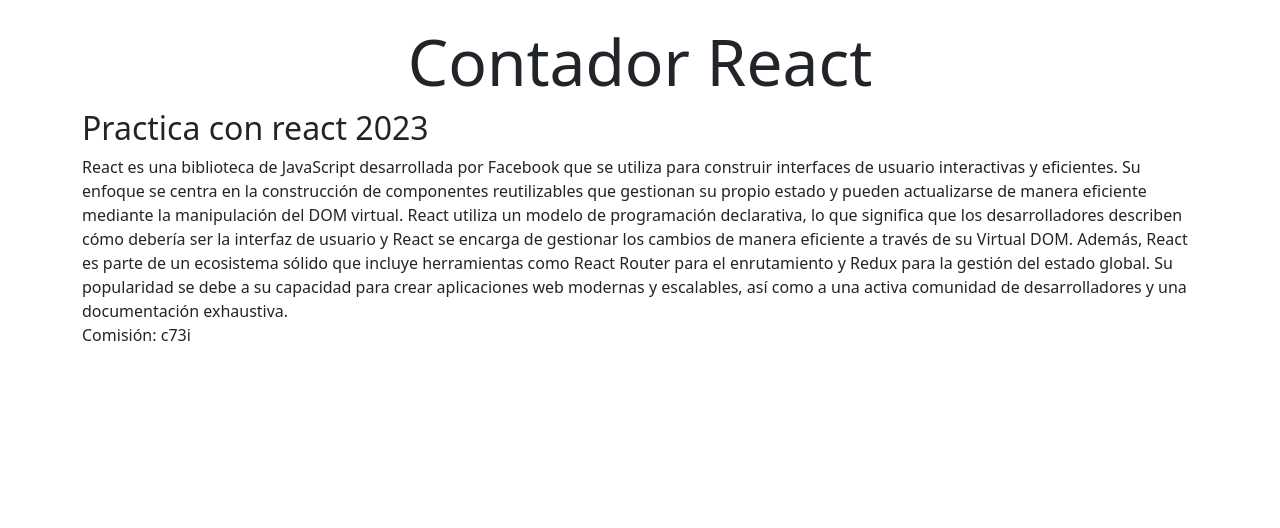
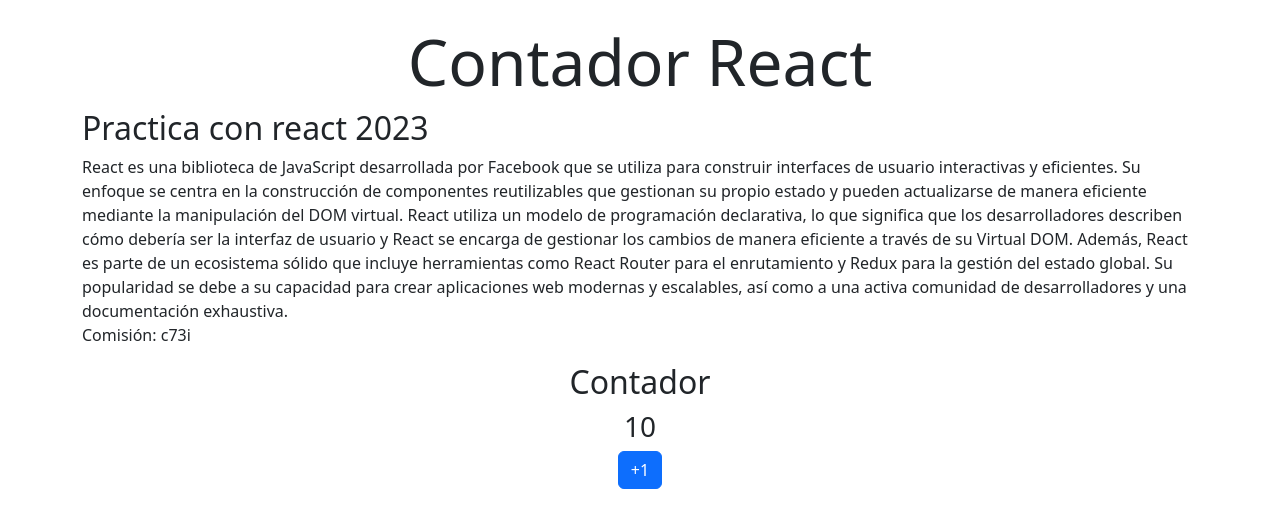
Before and after one commit to julianDev94/contadorReact, a React (Vite) app: page / in a window 1280 px wide. Shown: the top 528 px of the page. Built offline with nearby package versions, Linux system fonts and the light colour scheme.

Commit message:
Agregamos maquetado del componente Contador

```diff
--- a/src/App.jsx
+++ b/src/App.jsx
@@ -1,6 +1,7 @@
 // Zona de imports
 import "bootstrap/dist/css/bootstrap.min.css";
 import TituloSecundario from "./components/TituloSecundario";
+import Contador from "./components/Contador";
 
 function App() {
   // Zona de logica que queremos que tenga el componente, todo lo que sea JS
@@ -35,7 +36,7 @@ function App() {
         {/* Las etiquetas HTML siempre se escriben en minuscula en comparacion de las etiqueta de componentes */}
         {/* React tambien nos dice que los componentes se pueden reutilizar cuantas veces quieramos. Es decir
         que si lo llamamos mas veces, este se va ejecutar las veces que sea llamado */}
-
+        <Contador/>
       </section>
     </>
   );
--- /dev/null
+++ b/src/components/Contador.jsx
@@ -0,0 +1,13 @@
+
+
+const Contador = () => {
+    return (
+        <article className="text-center">
+            <h2>Contador</h2>
+            <h3>10</h3>
+            <button className="btn btn-primary">+1</button>
+        </article>
+    );
+};
+
+export default Contador;
```
